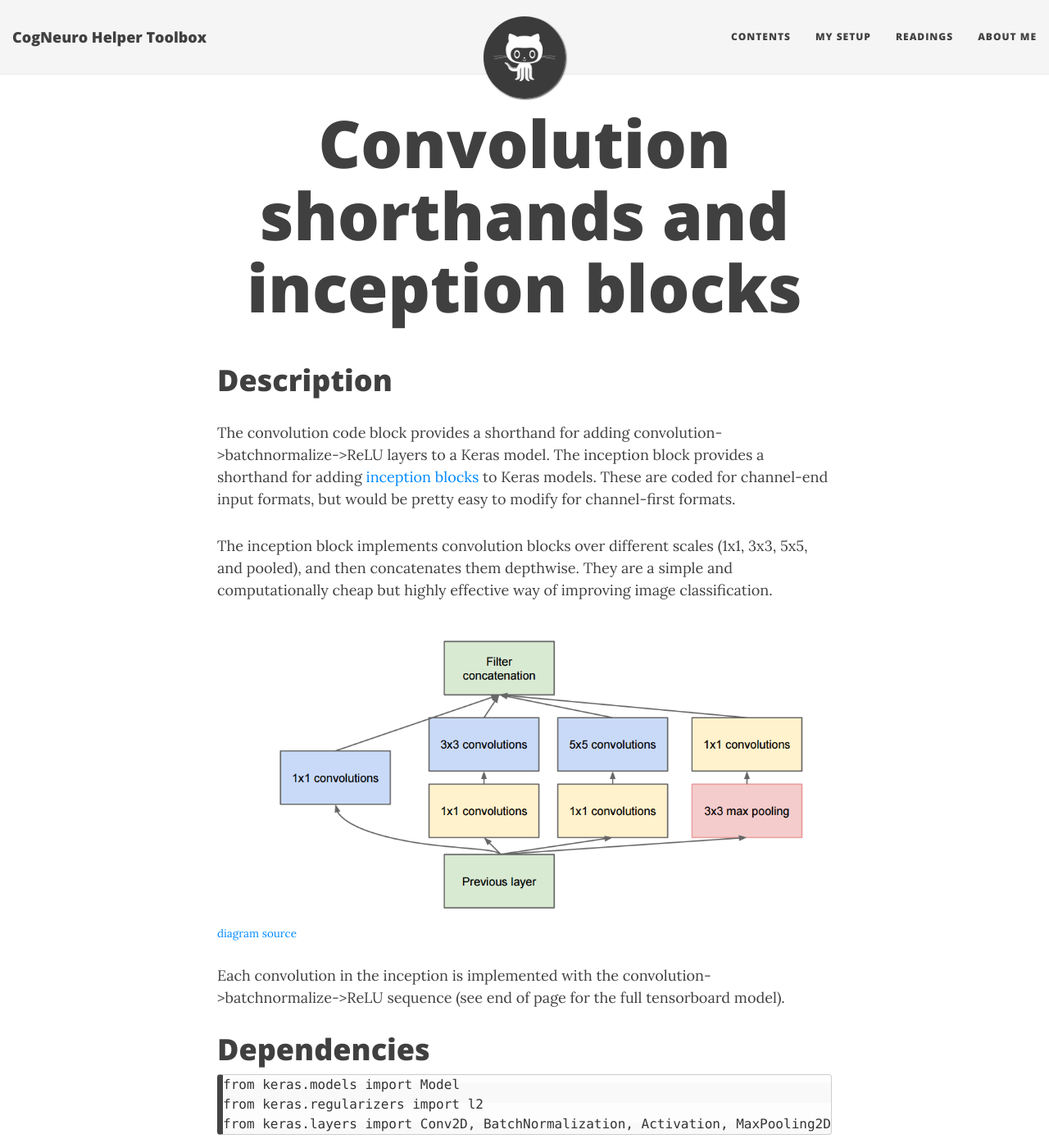
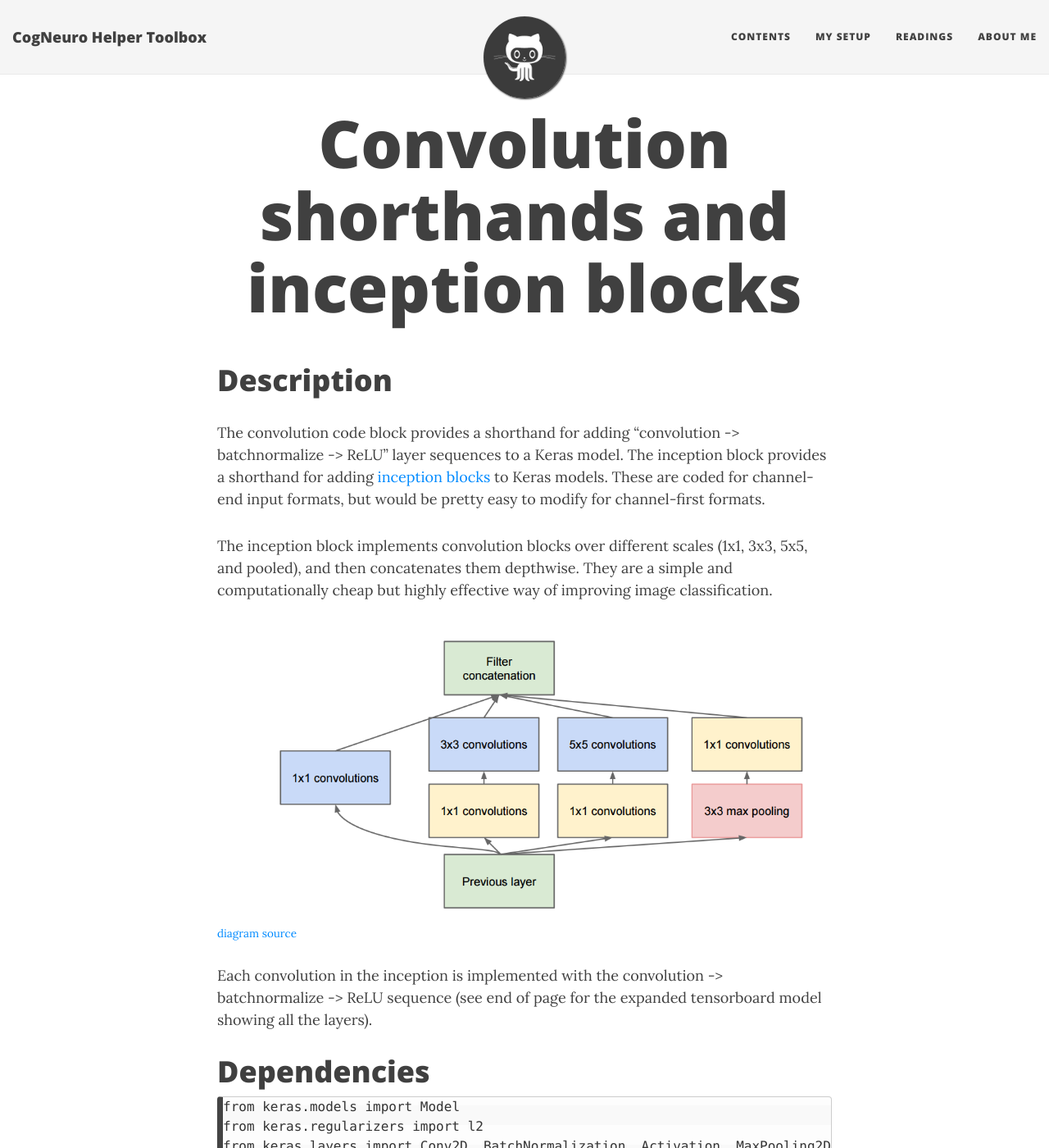
Before and after one commit to ndelaneybusch/Cogneuro_helpers, a Jekyll site: the page built from _deep/Inception.md, in a window 1280 px wide and 1400 px high. Shown: the whole window at 82% size. Built offline with Jekyll 4.4.1, drawn with Linux system fonts in a browser that asks for light colours; nearby versions of some CDN libraries.

Commit message:
Update Inception.md

```diff
--- a/_deep/Inception.md
+++ b/_deep/Inception.md
@@ -2,14 +2,14 @@
 title: Convolution shorthands and inception blocks
 ---
 # Description
-The convolution code block provides a shorthand for adding convolution->batchnormalize->ReLU layers to a Keras model. The inception block provides a shorthand for adding [inception blocks](https://arxiv.org/pdf/1409.4842.pdf) to Keras models. These are coded for channel-end input formats, but would be pretty easy to modify for channel-first formats.
+The convolution code block provides a shorthand for adding "convolution -> batchnormalize -> ReLU" layer sequences to a Keras model. The inception block provides a shorthand for adding [inception blocks](https://arxiv.org/pdf/1409.4842.pdf) to Keras models. These are coded for channel-end input formats, but would be pretty easy to modify for channel-first formats.
 
 The inception block implements convolution blocks over different scales (1x1, 3x3, 5x5, and pooled), and then concatenates them depthwise. They are a simple and computationally cheap but highly effective way of improving image classification.
 
 [![inceptionblock_diagram](/Cogneuro_helpers/img/inceptionblock_diagram.png)](/Cogneuro_helpers/img/inceptionblock_diagram.png)
 <sub><a href='https://medium.com/initialized-capital/we-need-to-go-deeper-a-practical-guide-to-tensorflow-and-inception-50e66281804f'>diagram source</a>
 
-Each convolution in the inception is implemented with the convolution->batchnormalize->ReLU sequence (see end of page for the full tensorboard model).
+Each convolution in the inception is implemented with the convolution -> batchnormalize -> ReLU sequence (see end of page for the expanded tensorboard model showing all the layers).
 
 # Dependencies
 {% highlight python %}
```
